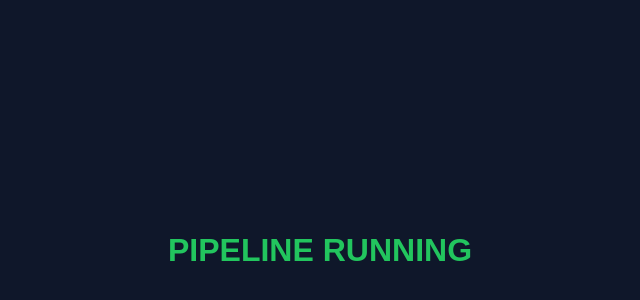
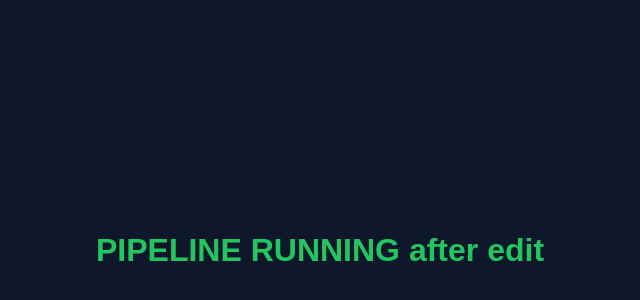
Before and after one commit to akmainblaze/34jan, a plain HTML site: page index.html in a window 1280 px wide. Shown: the part 24-324 px from the top of the page, without its empty margins (320-960 px from the left). Drawn offline with Linux system fonts and the light colour scheme.

Commit message:
Update index.html

```diff
--- a/index.html
+++ b/index.html
@@ -4,6 +4,6 @@
   <title>Pipeline</title>
 </head>
 <body style="background:#0f172a;color:#22c55e;text-align:center;margin-top:20%;font-family:Arial;">
-  <h1>PIPELINE RUNNING</h1>
+  <h1>PIPELINE RUNNING after edit</h1>
 </body>
 </html>
```
